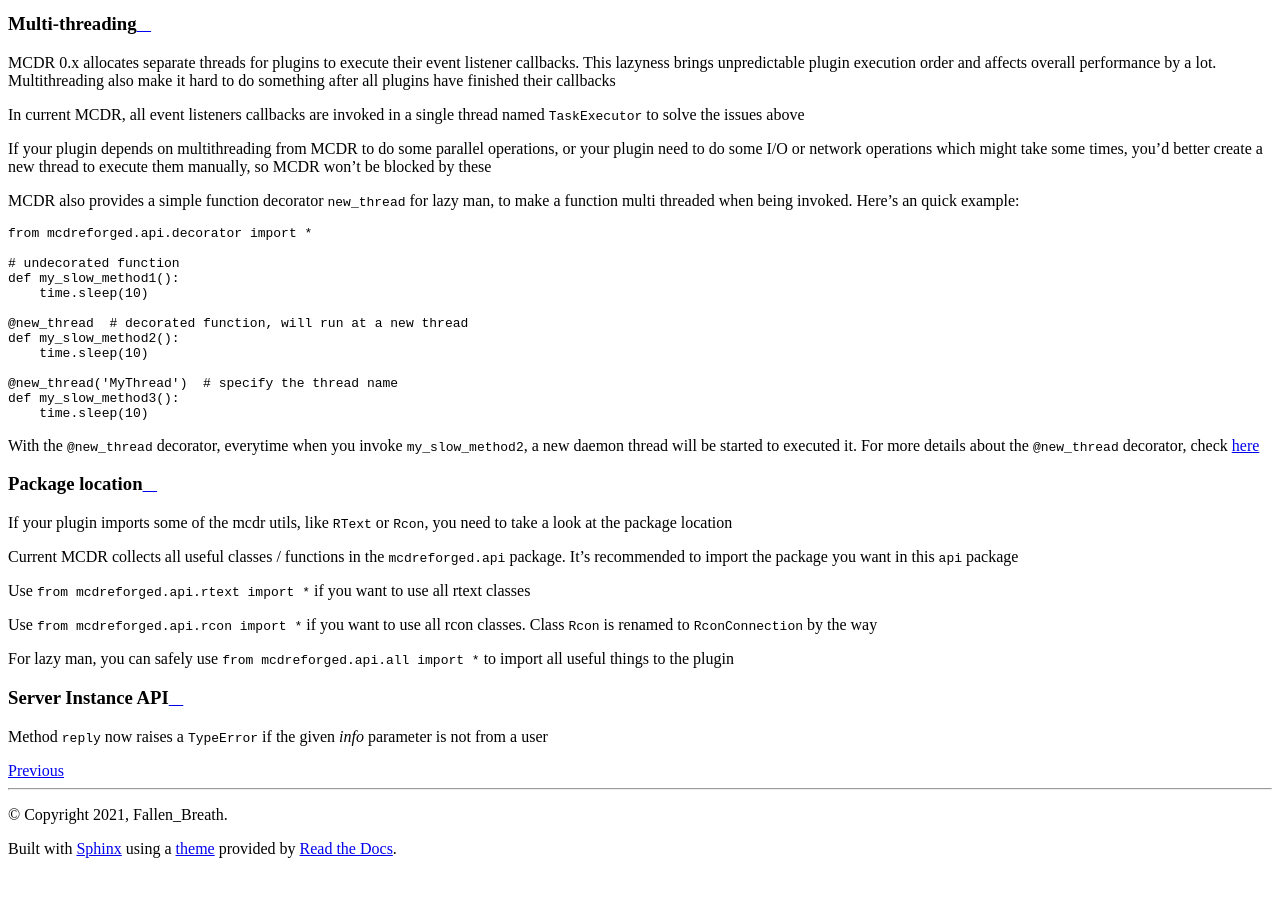
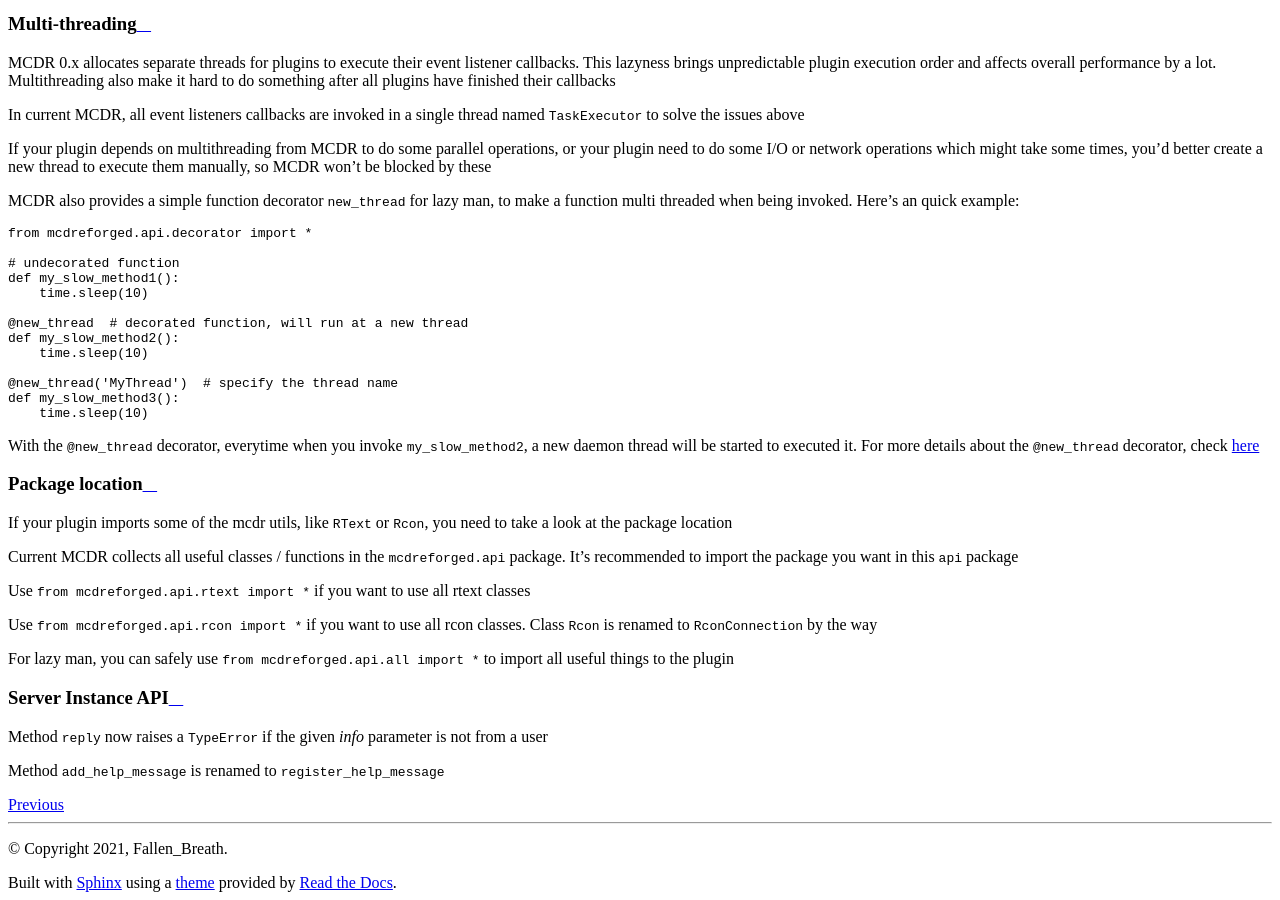
Before and after one commit to MCDReforged/MCDReforged, a Sphinx documentation site: the page built from docs/source/migrate_from_0.x.md, in a window 1280 px wide and 900 px high, scrolled down 2231 px. Built offline with Sphinx 7.4.7 and the Read the Docs theme 2.0.0, drawn with Linux system fonts in a browser that asks for light colours; before the commit the page ends 3097 px from its top, so only the background shows below that.

Commit message:
add_help_message -> register_help_message

```diff
--- a/docs/source/migrate_from_0.x.md
+++ b/docs/source/migrate_from_0.x.md
@@ -122,3 +122,5 @@ For lazy man, you can safely use `from mcdreforged.api.all import *` to import a
 ### Server Instance API
 
 Method `reply` now raises a `TypeError` if the given *info* parameter is not from a user
+
+Method `add_help_message` is renamed to `register_help_message`
```
